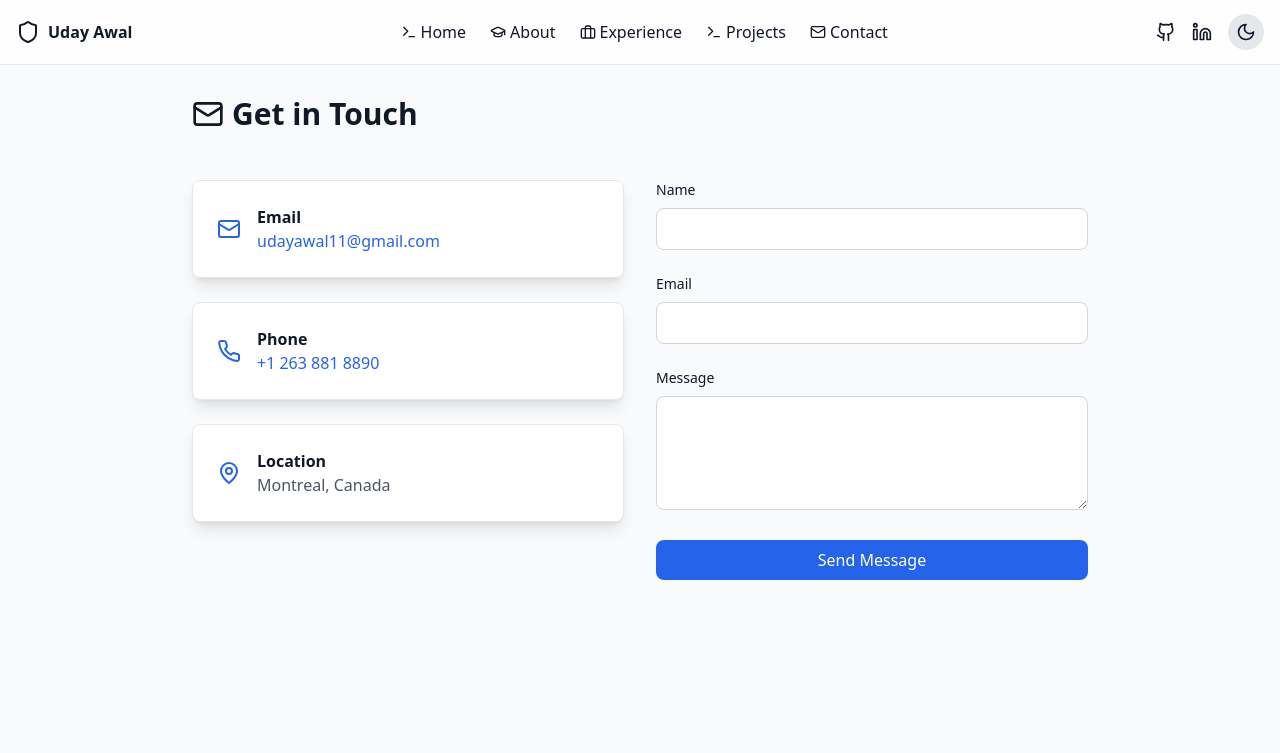
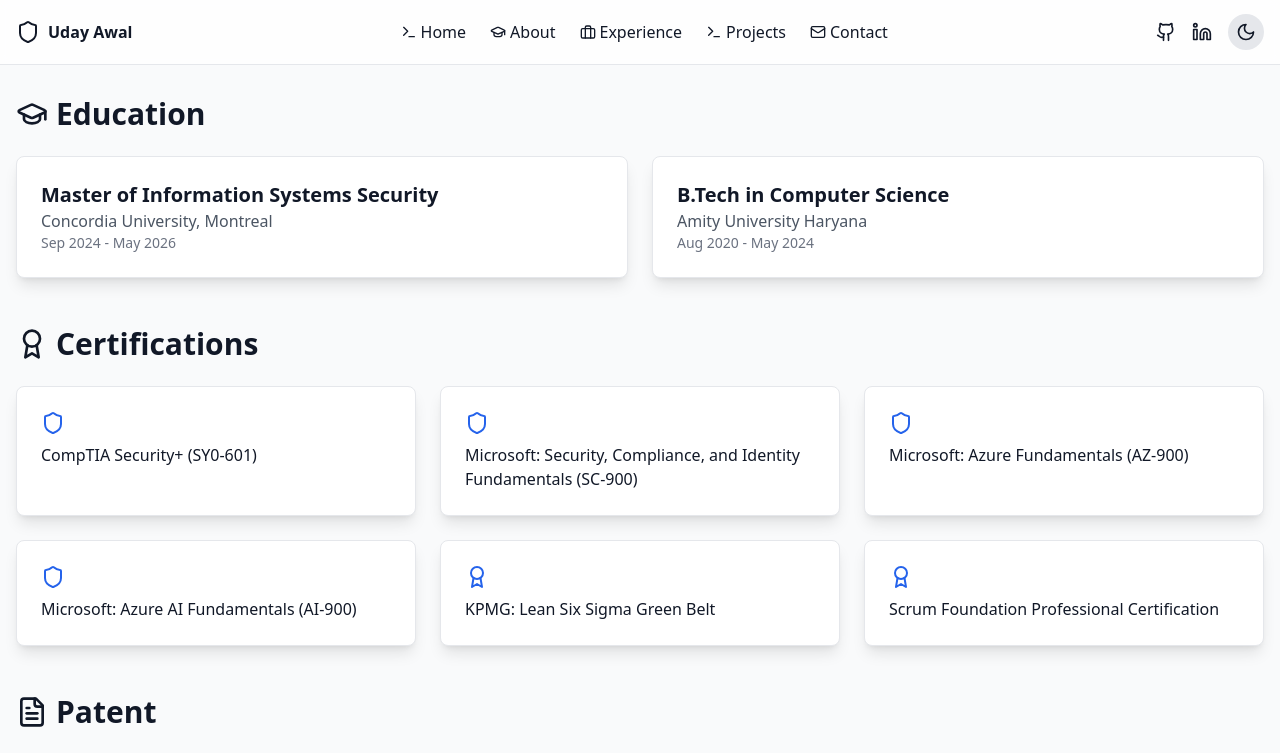
Before and after one commit to udayawal/project, a React (Vite) app: page /contact in a window 1280 px wide. Shown: the top 753 px of the page. Built offline with nearby package versions, Linux system fonts and the light colour scheme.

Commit message:
Update Contact.tsx

```diff
--- a/src/pages/Contact.tsx
+++ b/src/pages/Contact.tsx
@@ -1,87 +1,71 @@
 import React from 'react';
-import { Mail, Phone, MapPin } from 'lucide-react';
+import { GraduationCap, Award, Shield, FileText } from 'lucide-react';
 
-export default function Contact() {
+export default function About() {
+  const certifications = [
+    { title: 'CompTIA Security+ (SY0-601)', icon: Shield },
+    { title: 'Microsoft: Security, Compliance, and Identity Fundamentals (SC-900)', icon: Shield },
+    { title: 'Microsoft: Azure Fundamentals (AZ-900)', icon: Shield },
+    { title: 'Microsoft: Azure AI Fundamentals (AI-900)', icon: Shield },
+    { title: 'KPMG: Lean Six Sigma Green Belt', icon: Award },
+    { title: 'Scrum Foundation Professional Certification', icon: Award }
+  ];
+
   return (
-    <div className="max-w-4xl mx-auto space-y-12">
-      <h2 className="text-3xl font-bold flex items-center space-x-2">
-        <Mail className="w-8 h-8" />
-        <span>Get in Touch</span>
-      </h2>
+    <div className="space-y-12">
+      <section className="space-y-6">
+        <h2 className="text-3xl font-bold flex items-center space-x-2">
+          <GraduationCap className="w-8 h-8" />
+          <span>Education</span>
+        </h2>
 
-      <div className="grid md:grid-cols-2 gap-8">
-        <div className="space-y-6">
+        <div className="grid md:grid-cols-2 gap-6">
           <div className="bg-white dark:bg-gray-800 p-6 rounded-lg shadow-lg border border-gray-200 dark:border-gray-700">
-            <div className="flex items-center space-x-4">
-              <Mail className="w-6 h-6 text-blue-600 dark:text-blue-400" />
-              <div>
-                <h3 className="font-semibold">Email</h3>
-                <a href="mailto:udayawal11@gmail.com" className="text-blue-600 dark:text-blue-400 hover:underline">
-                  udayawal11@gmail.com
-                </a>
-              </div>
-            </div>
+            <h3 className="font-semibold text-xl">Master of Information Systems Security</h3>
+            <p className="text-gray-600 dark:text-gray-400">Concordia University, Montreal</p>
+            <p className="text-sm text-gray-500 dark:text-gray-500">Sep 2024 - May 2026</p>
           </div>
 
           <div className="bg-white dark:bg-gray-800 p-6 rounded-lg shadow-lg border border-gray-200 dark:border-gray-700">
-            <div className="flex items-center space-x-4">
-              <Phone className="w-6 h-6 text-blue-600 dark:text-blue-400" />
-              <div>
-                <h3 className="font-semibold">Phone</h3>
-                <a href="tel:+12638818890" className="text-blue-600 dark:text-blue-400 hover:underline">
-                  +1 263 881 8890
-                </a>
-              </div>
-            </div>
-          </div>
-
-          <div className="bg-white dark:bg-gray-800 p-6 rounded-lg shadow-lg border border-gray-200 dark:border-gray-700">
-            <div className="flex items-center space-x-4">
-              <MapPin className="w-6 h-6 text-blue-600 dark:text-blue-400" />
-              <div>
-                <h3 className="font-semibold">Location</h3>
-                <p className="text-gray-600 dark:text-gray-400">Montreal, Canada</p>
-              </div>
-            </div>
+            <h3 className="font-semibold text-xl">B.Tech in Computer Science</h3>
+            <p className="text-gray-600 dark:text-gray-400">Amity University Haryana</p>
+            <p className="text-sm text-gray-500 dark:text-gray-500">Aug 2020 - May 2024</p>
           </div>
         </div>
+      </section>
 
-        <form className="space-y-6">
-          <div>
-            <label htmlFor="name" className="block text-sm font-medium mb-2">Name</label>
-            <input
-              type="text"
-              id="name"
-              className="w-full px-4 py-2 rounded-lg border border-gray-300 dark:border-gray-600 bg-white dark:bg-gray-800 focus:ring-2 focus:ring-blue-500"
-            />
-          </div>
+      <section className="space-y-6">
+        <h2 className="text-3xl font-bold flex items-center space-x-2">
+          <Award className="w-8 h-8" />
+          <span>Certifications</span>
+        </h2>
 
-          <div>
-            <label htmlFor="email" className="block text-sm font-medium mb-2">Email</label>
-            <input
-              type="email"
-              id="email"
-              className="w-full px-4 py-2 rounded-lg border border-gray-300 dark:border-gray-600 bg-white dark:bg-gray-800 focus:ring-2 focus:ring-blue-500"
-            />
-          </div>
+        <div className="grid md:grid-cols-2 lg:grid-cols-3 gap-6">
+          {certifications.map((cert, index) => (
+            <div key={index} className="bg-white dark:bg-gray-800 p-6 rounded-lg shadow-lg border border-gray-200 dark:border-gray-700 hover:border-blue-500 dark:hover:border-blue-400 transition-colors">
+              <cert.icon className="w-6 h-6 text-blue-600 dark:text-blue-400 mb-2" />
+              <p className="font-medium">{cert.title}</p>
+            </div>
+          ))}
+        </div>
+      </section>
 
-          <div>
-            <label htmlFor="message" className="block text-sm font-medium mb-2">Message</label>
-            <textarea
-              id="message"
-              rows={4}
-              className="w-full px-4 py-2 rounded-lg border border-gray-300 dark:border-gray-600 bg-white dark:bg-gray-800 focus:ring-2 focus:ring-blue-500"
-            ></textarea>
-          </div>
+      <section className="space-y-6">
+        <h2 className="text-3xl font-bold flex items-center space-x-2">
+          <FileText className="w-8 h-8" />
+          <span>Patent</span>
+        </h2>
 
-          <button
-            type="submit"
-            className="w-full bg-blue-600 hover:bg-blue-700 text-white font-medium py-2 px-4 rounded-lg transition-colors"
-          >
-            Send Message
-          </button>
-        </form>
-      </div>
+        <div className="bg-white dark:bg-gray-800 p-6 rounded-lg shadow-lg border border-gray-200 dark:border-gray-700">
+          <h3 className="font-semibold text-xl mb-2">Multipurpose Network Security Device</h3>
+          <p className="text-gray-600 dark:text-gray-400 mb-2">Patent No: 202441031471 · Filed Apr 19, 2024</p>
+          <p className="text-gray-600 dark:text-gray-400">
+            The innovation introduces a cutting-edge network security device powered by Raspberry Pi, revolutionizing cybersecurity with its all-in-one functionality.
+            Conduct network penetration tests, prevent intrusions, and verify USB device integrity seamlessly. With its user-friendly touch screen interface,
+            it's perfect for both professionals and enthusiasts. Stay ahead of evolving threats with our compact and versatile solution.
+          </p>
+        </div>
+      </section>
     </div>
   );
 }
```
